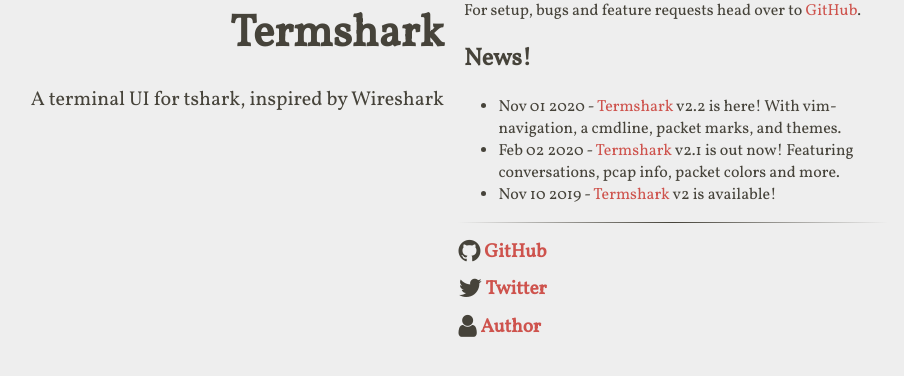
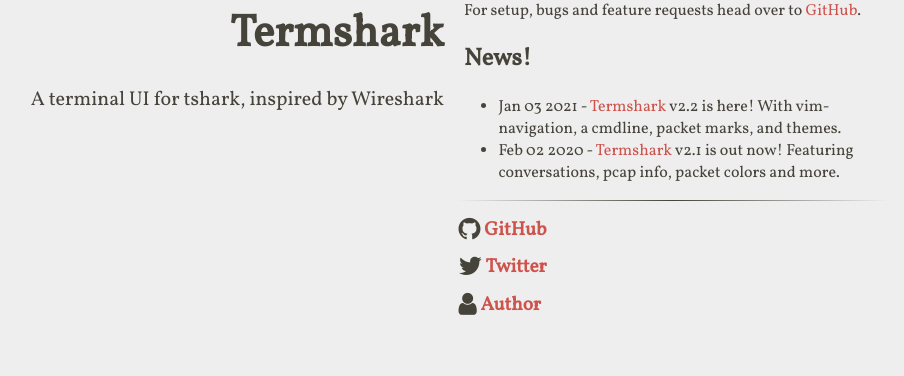
Before and after one commit to gcla/termshark, a Jekyll site: the page built from index.html, in a window 1280 px wide, cut to the strip 402-778 px from the top of the page. Shown: the whole strip, without its empty margins (216-1120 px from the left). Built offline with Jekyll 4.4.1, drawn with Linux system fonts in a browser that asks for light colours; nearby versions of some CDN libraries.

Commit message:
Wrong date for the 2.2 release!
And shorten the content a little

```diff
--- a/_includes/content.html
+++ b/_includes/content.html
@@ -21,9 +21,8 @@
 
 <h2>News!</h2>
 <ul>
-  <li>Nov 01 2020 - <a href="https://termshark.io/changelogv22">Termshark</a> v2.2 is here! With vim-navigation, a cmdline, packet marks, and themes.</li>
+  <li>Jan 03 2021 - <a href="https://termshark.io/changelogv22">Termshark</a> v2.2 is here! With vim-navigation, a cmdline, packet marks, and themes.</li>
   <li>Feb 02 2020 - <a href="https://termshark.io/changelogv21">Termshark</a> v2.1 is out now! Featuring conversations, pcap info, packet colors and more.</li>
-  <li>Nov 10 2019 - <a href="https://termshark.io/changelogv2">Termshark</a> v2 is available!</li>
 </ul>
 
 <hr />
```
